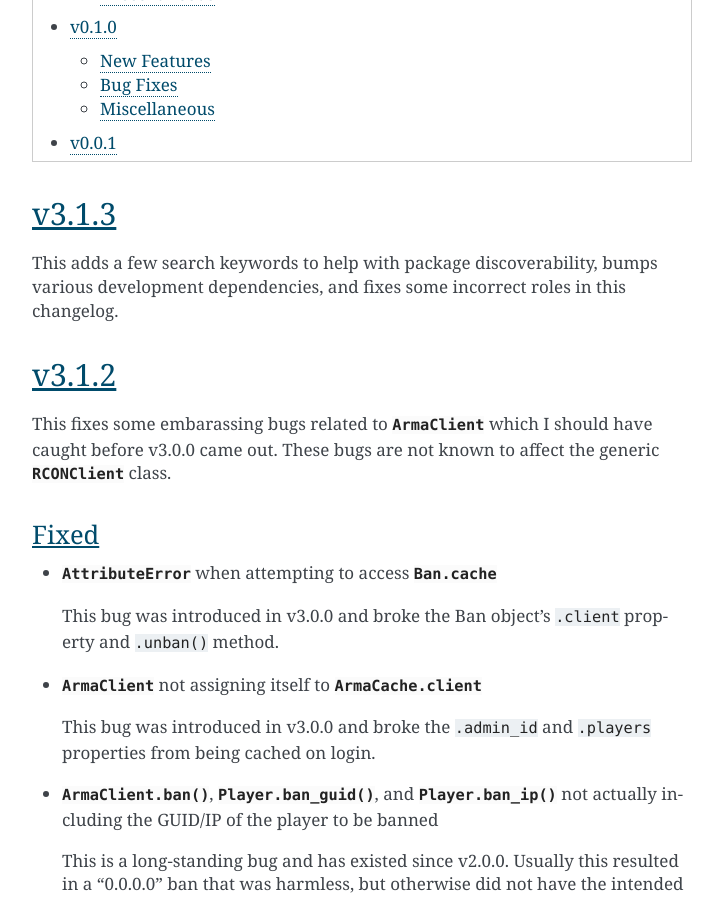
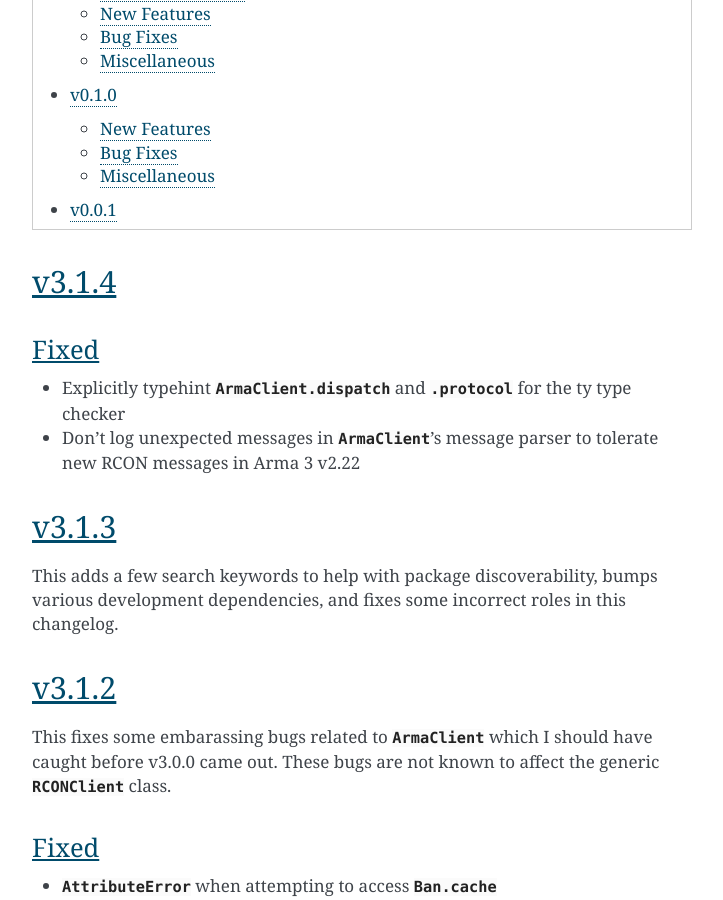
Before and after one commit to thegamecracks/berconpy, a Sphinx documentation site: the page built from docs/source/changelog.rst, in a window 1280 px wide and 900 px high, scrolled down 1497 px. Shown: the whole window, without its empty margins (388-1111 px from the left). Built offline with Sphinx 7.4.7, drawn with Linux system fonts in a browser that asks for light colours; some of the changed text lies outside the part shown.

Commit message:
docs: add v3.1.4 to changelog

```diff
--- a/docs/source/changelog.rst
+++ b/docs/source/changelog.rst
@@ -4,6 +4,17 @@
 .. contents::
   :depth: 2
   :local:
+
+v3.1.4
+------
+
+Fixed
+^^^^^
+
+* Explicitly typehint :py:attr:`ArmaClient.dispatch` and :py:attr:`.protocol <ArmaClient.protocol>`
+  for the ty type checker
+* Don't log unexpected messages in :py:class:`ArmaClient`'s message parser
+  to tolerate new RCON messages in Arma 3 v2.22
 
 v3.1.3
 ------
```
